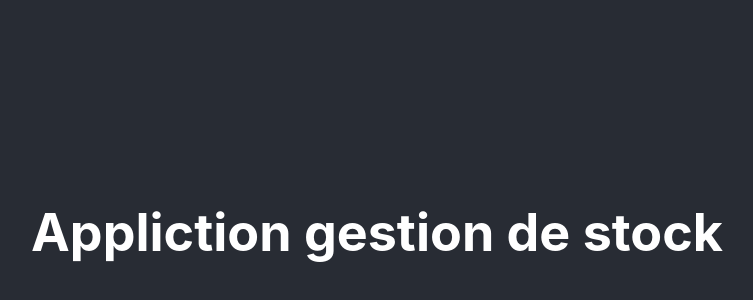
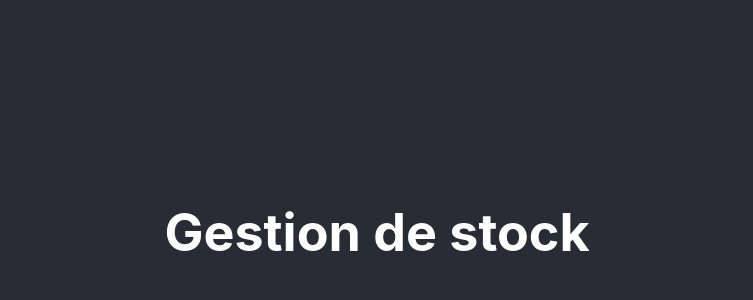
Before and after one commit to HoussineB/gestionStock, a React (Create React App) app: page / in a window 1280 px wide. Shown: the part 168-468 px from the top of the page, without its empty margins (263-1016 px from the left). Built offline with nearby package versions, Linux system fonts and the light colour scheme.

Commit message:
changer titre application

```diff
--- a/src/App.js
+++ b/src/App.js
@@ -4,7 +4,7 @@ function App() {
   return (
     <div className="App">
       <header className="App-header">
-        <h1>Appliction gestion de stock </h1>
+        <h1>Gestion de stock</h1>
       </header>
     </div>
   );
```
